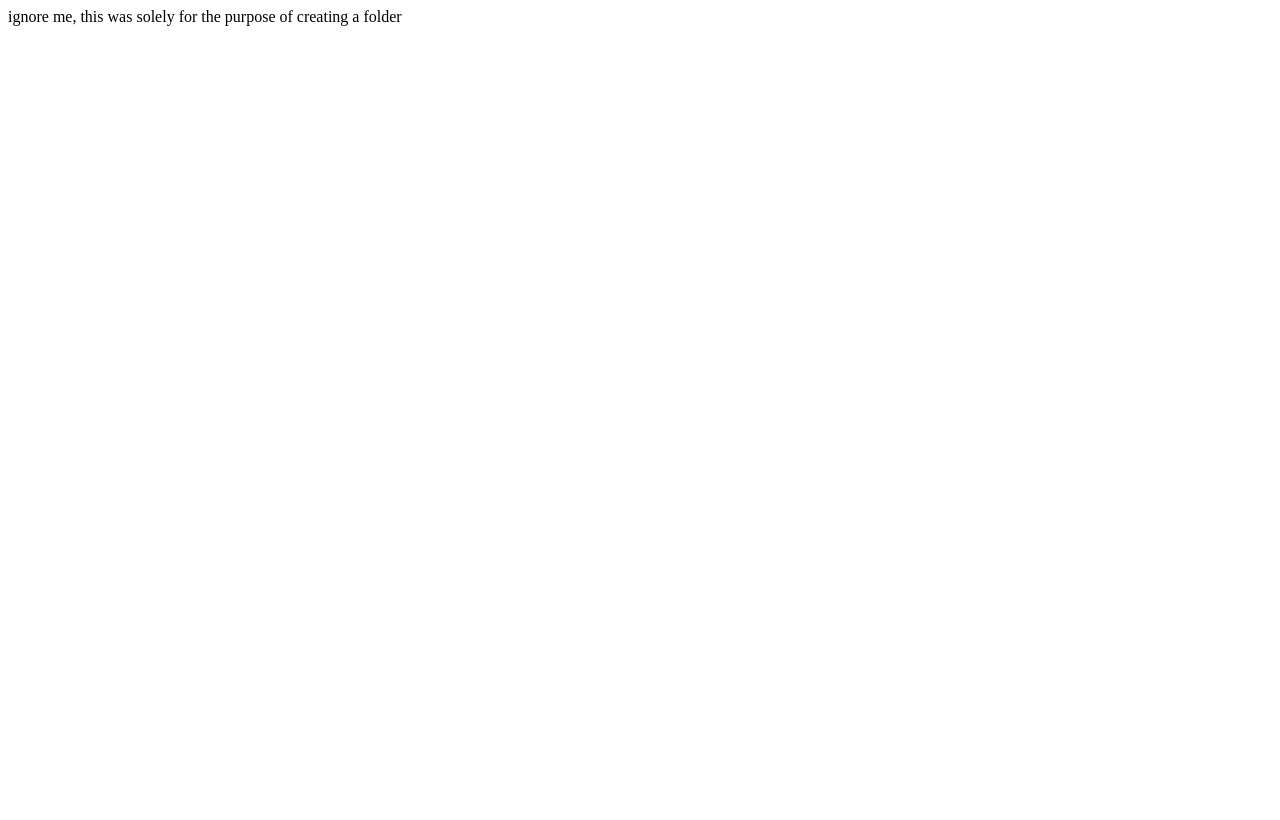
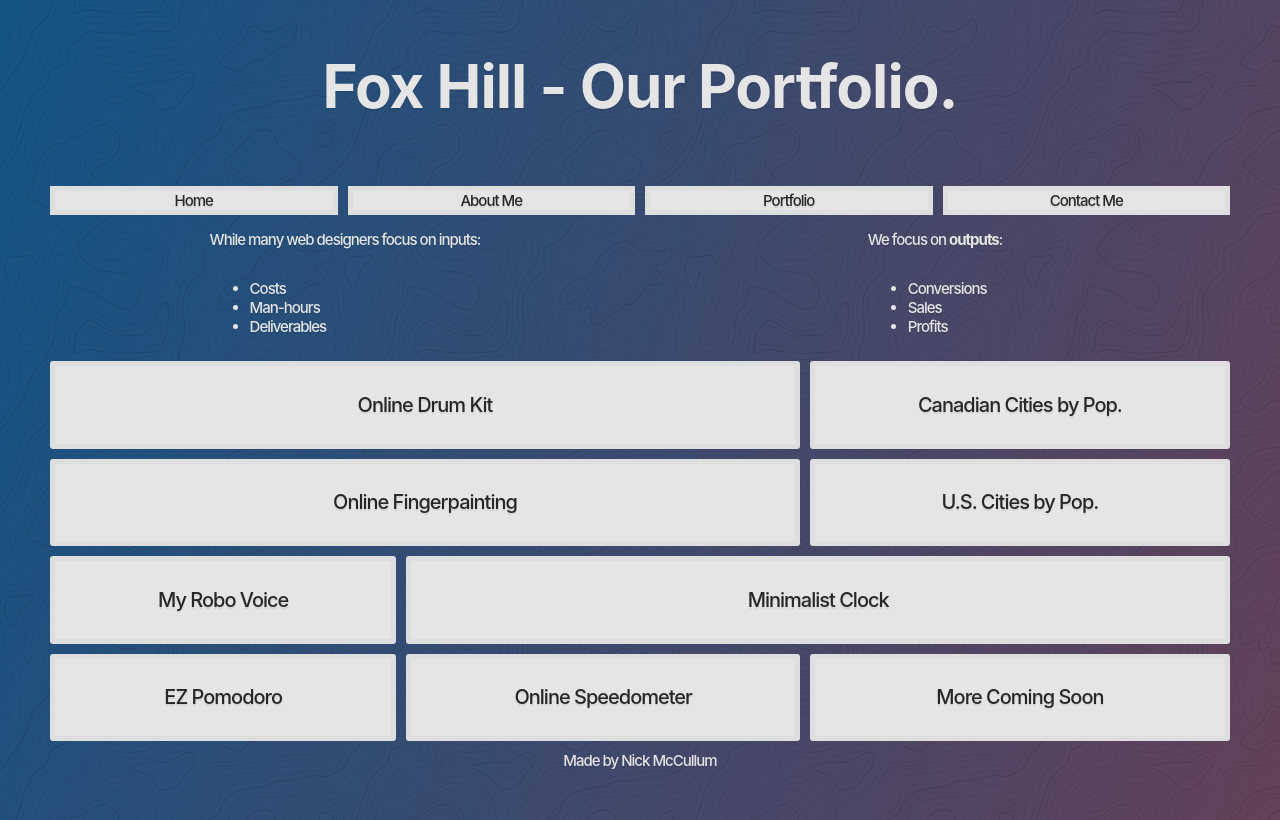
Before and after one commit to nicholasmccullum/fox-hill, a plain HTML site: page portfolio/index.html in a window 1280 px wide. Drawn offline with Linux system fonts and the light colour scheme.

Commit message:
initial commit - into the portfolio folder
Still lots of work to do

```diff
--- a/portfolio/index.html
+++ b/portfolio/index.html
@@ -1 +1,69 @@
-<p>ignore me, this was solely for the purpose of creating a folder</p>
+<!DOCTYPE html>
+<html lang="en">
+
+<head>
+  <meta charset="UTF-8">
+  <meta name="viewport" content="width=device-width, initial-scale=1.0">
+  <link rel="stylesheet" href="style.css">
+  <title>Fox Hill Designs | The Most Beautiful Sites on the Web</title>
+</head>
+
+<body>
+      <div class="outer_container">
+
+          <div class="header">
+              <h1> Fox Hill - Our Portfolio.</h1>
+              <nav class="navbar">
+                <div class="nav-element">
+                    <a href="#" class="navLinks">Home</a>
+                </div>
+                <div class="nav-element">
+                    <a href="#" class="navLinks">About Me</a>
+                </div>
+                <div class="nav-element">
+                    <a href="#" class="navLinks">Portfolio</a>
+                </div>
+                <div class="nav-element">
+                    <a href="#" class="navLinks">Contact Me</a>
+                </div>
+              </nav>
+              <div class="bottom-of-header">
+              <div class="header_left">
+                      <p>While many web designers focus on inputs:</p>
+                      <ul>
+                        <li>Costs</li>
+                        <li>Man-hours</li>
+                        <li>Deliverables</li>
+                      </ul>
+                  </div>
+                  <div class="header_right">
+                      <p>We focus on <strong>outputs</strong>:</p>
+                        <ul>
+                          <li>Conversions</li>
+                          <li>Sales</li>
+                          <li>Profits</li>
+                        </ul>
+                  </div>
+                </div>
+          </div>
+
+          <div class="contents">
+                <div class="item item1"><a href="http://canadiancitiesbypopulation.com/" target="_blank">Canadian Cities by Pop.</a></div>
+                <div class="item item2"><a href="http://minimalistclock.com/" target="_blank">Minimalist Clock</a></div>
+                <div class="item item3"><a href="http://onlinedrumkit.com/" target="_blank">Online Drum Kit</a></div>
+                <div class="item item4"><a href="http://onlinefingerpainting.com/" target="_blank">Online Fingerpainting</a></div>
+                <div class="item item5"><a href="http://uscitiesbypopulation.com/" target="_blank">U.S. Cities by Pop.</a></div>
+                <div class="item item6"><a href="http://myrobovoice.com/" target="_blank">My Robo Voice</a></div>
+                <div class="item item7"><a href="http://ezpomodoro.com/" target="_blank">EZ Pomodoro</a></div>
+                <div class="item item8"><a href="http://onlinespeedometer.com/" target="_blank">Online Speedometer</a></div>
+                <div class="item lastItem">More Coming Soon</div>
+          </div>
+
+          <div class="footer">
+            Made by Nick McCullum
+          </div>
+
+       </div>
+</body>
+
+</html>
--- /dev/null
+++ b/portfolio/style.css
@@ -0,0 +1,160 @@
+:root {
+  --blue: #135485;
+  --green: #4EE343;
+  --black: #272727;
+  --gray: #E5E5E5;
+}
+
+html {
+  box-sizing: border-box;
+  font-family: -apple-system, BlinkMacSystemFont, "Segoe UI", Roboto, Helvetica,
+    Arial, sans-serif, "Apple Color Emoji", "Segoe UI Emoji", "Segoe UI Symbol";
+  font-weight: 500;
+  font-size: 15px;
+  color: var(--black);
+  text-shadow: 0 2px 0 rgba(0, 0, 0, 0.07);
+}
+
+*,
+*:before,
+*:after {
+  box-sizing: inherit;
+}
+
+body {
+  background-image: url("topography.svg"),
+  linear-gradient(110deg, #135485, #634159);
+  background-size: 340px, auto;
+  min-height: calc(100vh - 100px);
+  margin: 50px;
+  background-attachment: fixed;
+  letter-spacing: -1px;
+}
+
+p {
+  color: var(--gray);
+}
+
+ul{
+  color: var(--gray);
+}
+
+h1, h2, h3, h4, h5, h6 {
+  margin: 0 0 5px 0;
+  text-align: center;
+}
+
+h1{
+  font-size: 4rem;
+  color:var(--gray);
+  grid-column: span 3;
+  }
+
+a, a:visited{
+  color: var(--black);
+  text-decoration: none;
+}
+
+.outer_container{
+  display: grid;
+  grid-gap: 10px;
+  min-height: 90vh;
+  grid-template-columns: repeat(auto-fit, 1fr));
+  grid-template-rows: auto 1fr auto;
+  grid-template-areas:
+    "header"
+    "content"
+    "footer";
+}
+
+.header{
+  display: grid;
+  min-height: 10vh;
+  grid-template-columns: 1fr 1fr 1fr;
+  grid-template-rows: 1fr auto 1fr;
+  grid-area: header;
+}
+
+.navbar {
+  display: grid;
+  grid-template-columns: 1fr 1fr 1fr 1fr;
+  grid-column: span 3;
+  grid-gap: 10px;
+}
+
+.nav-element {
+  display: grid;
+  grid-column: span 1;
+  background: var(--gray);
+  border: 5px solid rgba(0, 0, 0, 0.03);
+  justify-content: center;
+  align-items: center;
+}
+
+.bottom-of-header{
+  display: grid;
+  grid-column: span 3;
+  grid-template-columns: 1fr 1fr;
+}
+
+.header_left{
+  display: grid;
+  justify-content: center;
+}
+
+.header_right{
+  display: grid;
+  justify-content: center;
+}
+
+.contents{
+  display: grid;
+  grid-gap: 10px;
+  max-height: auto;
+  grid-template-columns: repeat(auto-fit, 1fr));
+  grid-auto-flow: dense;
+  grid-area: : content;
+}
+
+.item {
+  display: grid;
+  justify-content: center;
+  align-items: center;
+  border: 5px solid rgba(0, 0, 0, 0.03);
+  border-radius: 3px;
+  font-size: 20px;
+  background-color: var(--gray);
+}
+
+.item1{
+  grid-row: 1 / -1;
+}
+
+.item2{
+  grid-column: 2 / 4;
+}
+
+.item3{
+  grid-row: 1 / 2;
+  grid-column: 1 / 3;
+}
+
+.item4{
+  grid-row: 2 / 2;
+  grid-column: 1 / 3;
+}
+
+.item5{
+
+}
+
+.item p {
+  margin: 0 0 5px 0;
+}
+
+.footer{
+  display: grid;
+  justify-content: center;
+  grid-area: footer;
+  color: var(--gray);
+}
```
Also changed, not shown: portfolio/script.js (added, +32 -0 lines), portfolio/topography.svg (added).
